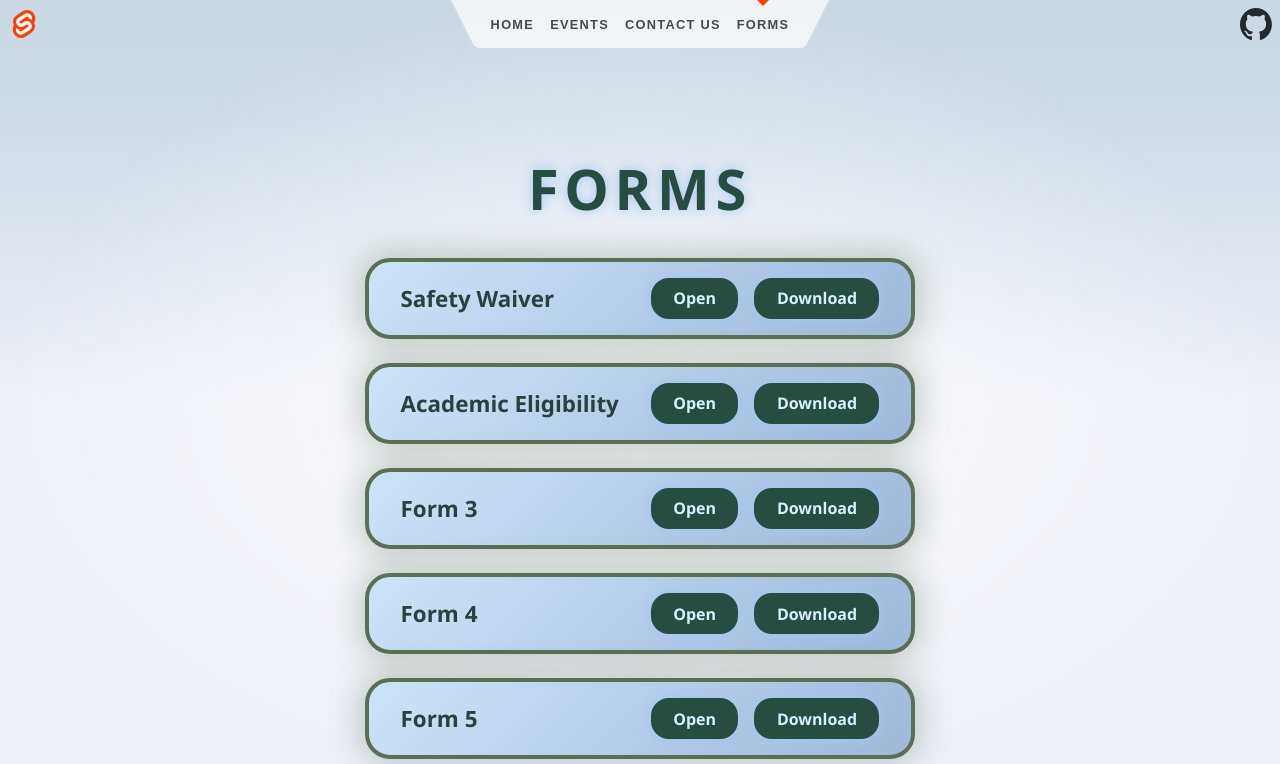
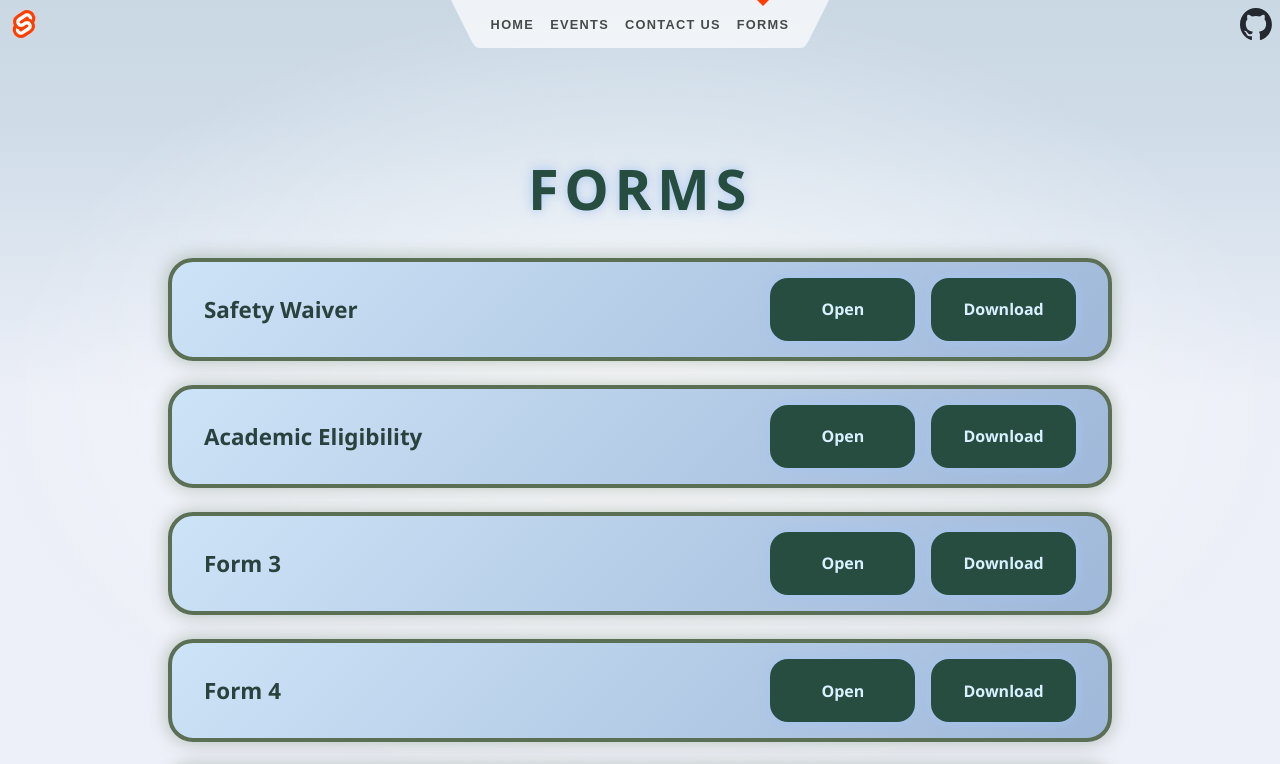
Before and after one commit to ryan-0816/ski, a SvelteKit app: page /forms in a window 1280 px wide. Shown: the top 764 px of the page. Built offline with nearby package versions, Linux system fonts and the light colour scheme.

Commit message:
more mobile changes

```diff
--- a/src/routes/events/+page.svelte
+++ b/src/routes/events/+page.svelte
@@ -1,9 +1,63 @@
 <svelte:head>
 	<title>Events</title>
 	<meta name="description" content="Chinese Conversation Table Events" />
+	<meta name="viewport" content="width=device-width, initial-scale=1.0" />
 </svelte:head>
 
 <div class="text-column">
 	<h1>Events</h1>
-    <iframe src="https://calendar.google.com/calendar/embed?src=c_6ac1852bd4d4f0dda436ea5287d982ec447e70bdb49a2bb3c3764c7012cb1b63%40group.calendar.google.com&ctz=America%2FNew_York" style="border: 0" width="800" height="600" frameborder="0" scrolling="no"></iframe>
+	<div class="calendar-container">
+		<iframe
+			src="https://calendar.google.com/calendar/embed?src=c_6ac1852bd4d4f0dda436ea5287d982ec447e70bdb49a2bb3c3764c7012cb1b63%40group.calendar.google.com&ctz=America%2FNew_York"
+			style="border: 0"
+			width="100%"
+			height="600"
+			frameborder="0"
+			scrolling="no"
+			title="Chinese Conversation Table Events Calendar"
+		></iframe>
+	</div>
 </div>
+
+<style>
+	.text-column {
+		max-width: 1000px;
+		margin: 0 auto;
+		padding: 1rem;
+	}
+
+	h1 {
+		text-align: center;
+		margin-bottom: 1.5rem;
+	}
+
+	.calendar-container {
+		position: relative;
+		overflow: hidden;
+		width: 100%;
+		padding-top: 75%; /* 4:3 Aspect Ratio */
+		border-radius: 8px;
+		box-shadow: 0 4px 8px rgba(0, 0, 0, 0.1);
+	}
+
+	iframe {
+		position: absolute;
+		top: 0;
+		left: 0;
+		bottom: 0;
+		right: 0;
+		width: 100%;
+		height: 100%;
+		border: none;
+	}
+
+	@media (min-width: 768px) {
+		.text-column {
+			padding: 2rem;
+		}
+
+		.calendar-container {
+			padding-top: 60%; /* Adjust aspect ratio for desktop */
+		}
+	}
+</style>
--- a/src/routes/forms/+page.svelte
+++ b/src/routes/forms/+page.svelte
@@ -10,69 +10,134 @@
 </script>
 
 <style>
+  :global(body) {
+    margin: 0;
+    padding: 0;
+    width: 100%;
+    overflow-x: hidden;
+    -webkit-text-size-adjust: 100%;
+  }
+
   main {
     max-width: 1000px;
-    margin: 3rem auto 6rem;
+    margin: 1.5rem auto 3rem;
     padding: 0 1rem;
     font-family: 'Segoe UI', Tahoma, Geneva, Verdana, sans-serif;
     color: #2a423d;
+    box-sizing: border-box;
+    width: 100%;
   }
+
   h1 {
-    font-size: 3.5rem;
+    font-size: 2.2rem;
     font-weight: 900;
-    letter-spacing: 0.1em;
+    letter-spacing: 0.05em;
     text-transform: uppercase;
     color: #264d40;
     text-align: center;
-    margin-bottom: 2rem;
+    margin-bottom: 1.5rem;
     text-shadow:
       0 0 8px #a3c4f3bb,
       0 0 16px #a3c4f355;
   }
+
   ul {
     list-style: none;
     padding: 0;
-    margin: 0 auto;
-    max-width: 700px;
+    margin: 0;
+    width: 100%;
   }
+
   li {
     background: linear-gradient(135deg, #cde3f7, #a0b8d9);
-    border: 4px solid #5a6f54;
-    border-radius: 25px;
-    padding: 1rem 2rem;
-    margin-bottom: 1.5rem;
+    border: 3px solid #5a6f54;
+    border-radius: 20px;
+    padding: 1rem;
+    margin-bottom: 1rem;
     display: flex;
-    justify-content: space-between;
-    align-items: center;
-    box-shadow: 0 0 30px 6px rgba(90, 111, 84, 0.3);
+    flex-direction: column;
+    box-shadow: 0 0 15px 3px rgba(90, 111, 84, 0.3);
+    box-sizing: border-box;
   }
+
   .form-name {
-    margin-right: 2rem;
-    font-size: 1.4rem;
+    margin-right: 0;
+    margin-bottom: 1rem;
+    font-size: 1.2rem;
     font-weight: 700;
     user-select: text;
+    text-align: center;
+    word-break: break-word;
   }
+
   .buttons {
     display: flex;
-    gap: 1rem;
+    gap: 0.8rem;
+    justify-content: center;
+    flex-wrap: wrap;
   }
+
   button, a.button-link {
     background: #264d40;
     color: #d9f0ff;
     border: none;
-    border-radius: 18px;
-    padding: 0.6rem 1.4rem;
+    border-radius: 14px;
+    padding: 0.6rem 1.2rem;
     font-weight: 700;
     cursor: pointer;
-    box-shadow: 0 0 12px 3px #a3c4f3aa;
+    box-shadow: 0 0 8px 2px #a3c4f3aa;
     text-decoration: none;
     display: inline-flex;
     align-items: center;
     justify-content: center;
     transition: background-color 0.3s ease;
+    font-size: 1rem;
+    min-width: 100px;
+    min-height: 44px; /* Minimum touch target size */
   }
+
   button:hover, a.button-link:hover {
     background: #3b6e47;
+  }
+
+  @media (min-width: 768px) {
+    main {
+      margin: 3rem auto 6rem;
+      padding: 0 1.5rem;
+    }
+
+    h1 {
+      font-size: 3.5rem;
+      letter-spacing: 0.1em;
+      margin-bottom: 2rem;
+    }
+
+    li {
+      flex-direction: row;
+      justify-content: space-between;
+      align-items: center;
+      padding: 1rem 2rem;
+      border-radius: 25px;
+      border-width: 4px;
+      margin-bottom: 1.5rem;
+    }
+
+    .form-name {
+      margin-right: 2rem;
+      margin-bottom: 0;
+      font-size: 1.4rem;
+      text-align: left;
+    }
+
+    .buttons {
+      gap: 1rem;
+      flex-wrap: nowrap;
+    }
+
+    button, a.button-link {
+      padding: 0.6rem 1.4rem;
+      border-radius: 18px;
+    }
   }
 </style>
 
```
